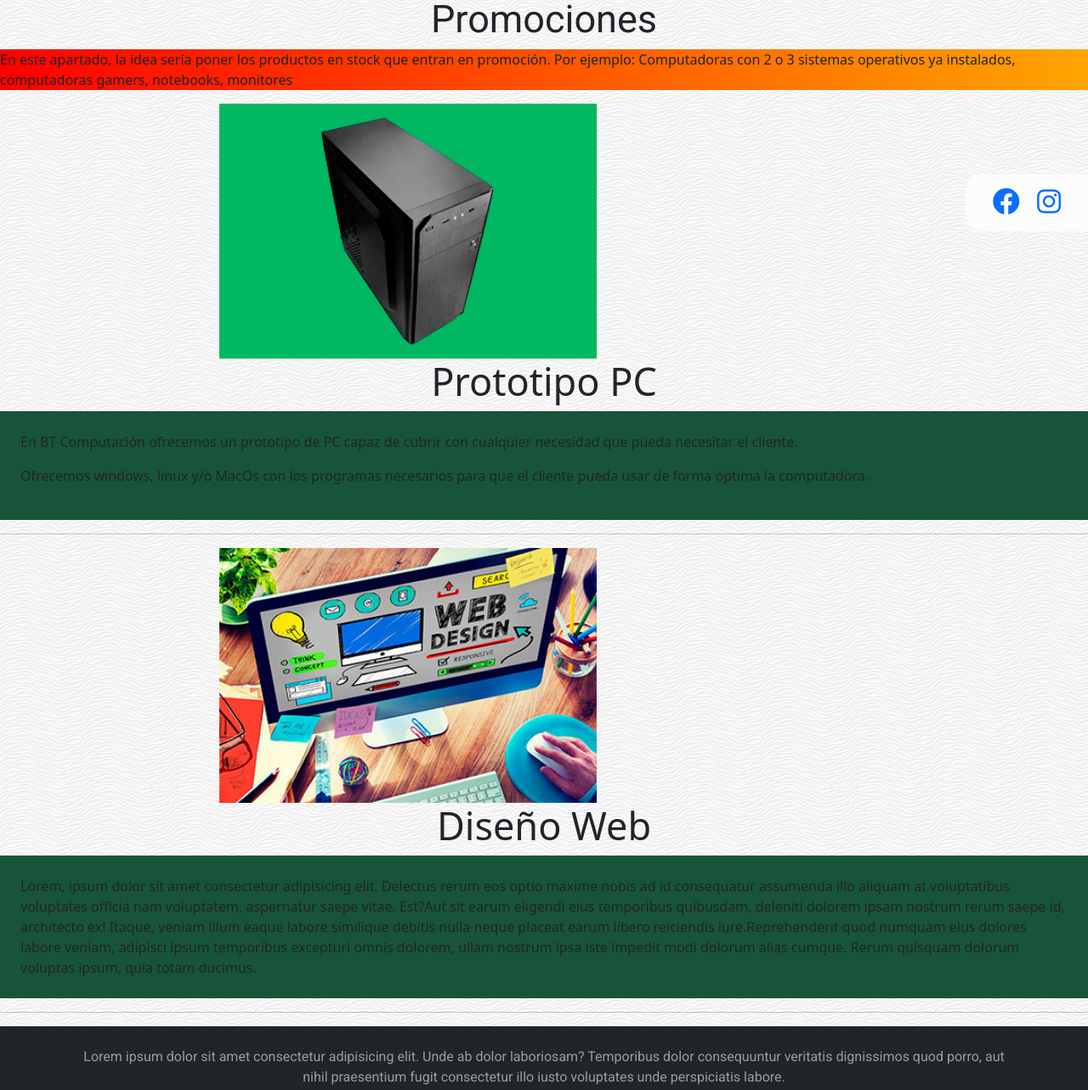
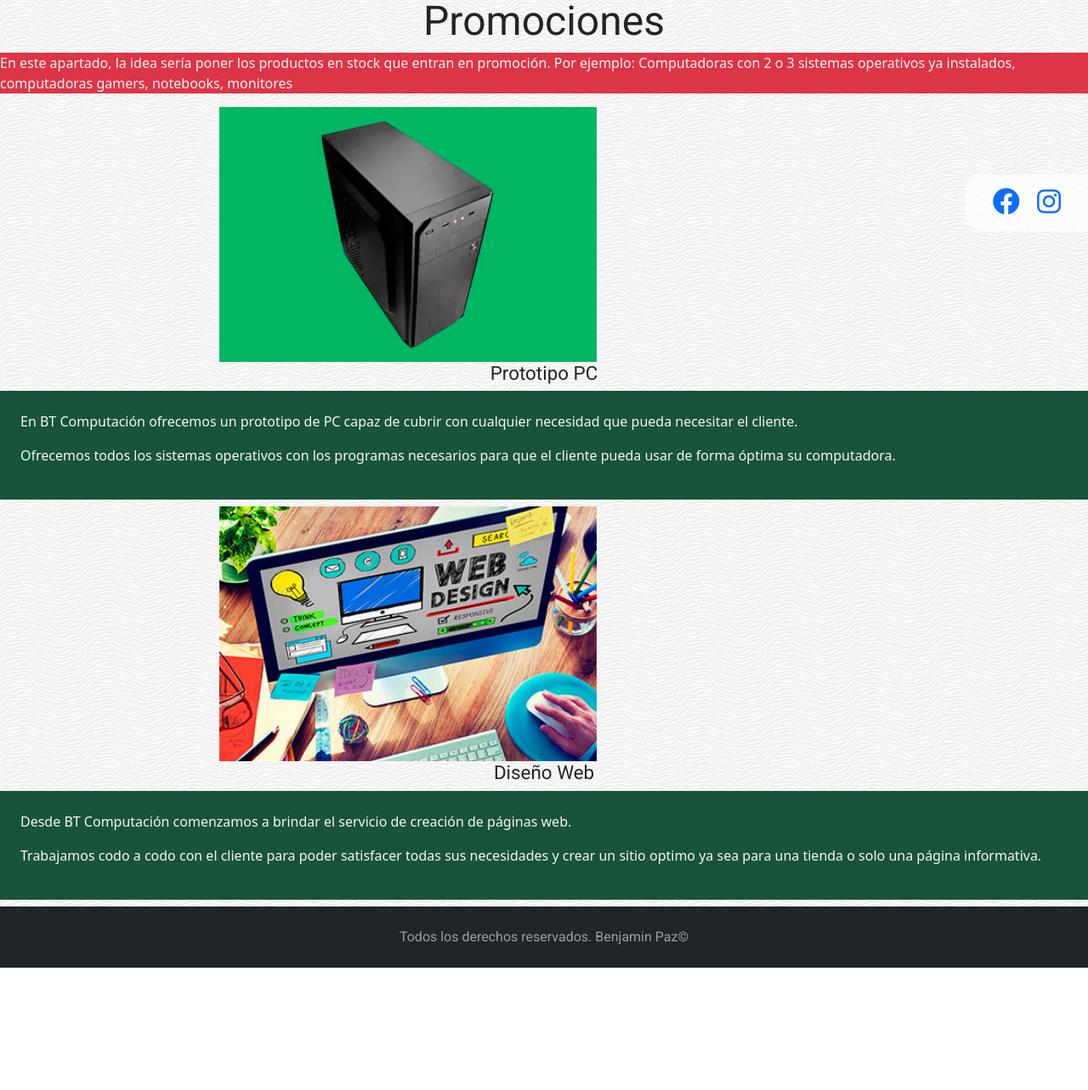
Before and after one commit to benjapaz57/Clase-15, a website: page productos.html in a window 1280 px wide. Shown: the part 408-1691 px from the top of the page at 85% size. After the commit the page ends 1547 px from the top, so only its background shows below. Drawn offline with nearby package versions, Linux system fonts and the light colour scheme.

Commit message:
pre entrega

```diff
--- a/productos.html
+++ b/productos.html
@@ -69,8 +69,8 @@
         </div>
         <h1 class="fontTitulos">Promociones</h1>
 <!-- Ingresar Descuentos -->
-        <section class="linearGradient">
-            <p>En este apartado, la idea sería poner los productos en stock que entran en promoción. Por ejemplo: Computadoras con 2 o 3 sistemas operativos ya instalados, computadoras gamers, notebooks, monitores</p>
+        <section class="bg-danger">
+            <p class="textos">En este apartado, la idea sería poner los productos en stock que entran en promoción. Por ejemplo: Computadoras con 2 o 3 sistemas operativos ya instalados, computadoras gamers, notebooks, monitores</p>
         </section>
     </header>
 </main>
@@ -78,22 +78,22 @@
         <div class="imgCenter">
             <img src="img/gabinete.jpg" alt="prototipopc">
         </div>
-        <h2 class="textUnderline fontTitulos letterSpacing">Prototipo PC</h2>
-        <div  class="gradientText">
-        <p>En BT Computación ofrecemos un prototipo de PC capaz de cubrir con cualquier necesidad que pueda necesitar el cliente.</p>
-        <p>Ofrecemos windows, linux y/o MacOs con los programas necesarios para que el cliente pueda usar de forma óptima la computadora.</p>
-        <p></p>
+        <h3 class="fontTitulos">Prototipo PC</h3>
+        <div  class="gradientText textos mb-2">
+            <p>En BT Computación ofrecemos un prototipo de PC capaz de cubrir con cualquier necesidad que pueda necesitar el cliente.</p>
+            <p>Ofrecemos todos los sistemas operativos con los programas necesarios para que el cliente pueda usar de forma óptima su computadora.</p>
         </div>
-        <hr>
     </section>
     <section>
         <div class="imgCenter">
             <img src="img/diseño.jpg" alt="diseñoweb">
         </div>
-        <h2 class="textUnderline fontTitulos letterSpacing">Diseño Web</h2>
+        <h3 class="fontTitulos">Diseño Web</h3>
 <!-- Ingresar servicios web -->
-        <p class="gradientText"><span>Lorem, ipsum dolor sit amet consectetur adipisicing elit. Delectus rerum eos optio maxime nobis ad id consequatur assumenda illo aliquam at voluptatibus voluptates officia nam voluptatem, aspernatur saepe vitae. Est?</span><span>Aut sit earum eligendi eius temporibus quibusdam, deleniti dolorem ipsam nostrum rerum saepe id, architecto ex! Itaque, veniam illum eaque labore similique debitis nulla neque placeat earum libero reiciendis iure.</span><span>Reprehenderit quod numquam eius dolores labore veniam, adipisci ipsum temporibus excepturi omnis dolorem, ullam nostrum ipsa iste impedit modi dolorum alias cumque. Rerum quisquam dolorum voluptas ipsum, quia totam ducimus.</span></p>
-        <hr>
+        <div  class="gradientText textos mb-2">
+            <p>Desde BT Computación comenzamos a brindar el servicio de creación de páginas web.</p>
+            <p>Trabajamos codo a codo con el cliente para poder satisfacer todas sus necesidades y crear un sitio optimo ya sea para una tienda o solo una página informativa.</p>
+        </div>
     </section>
 
     <div class="botones">
@@ -102,7 +102,7 @@
     </div>
     <footer class="text-center py-4 textoFooter bg-dark">
         <div class="container">
-            <p class="pie__textoFooter">Lorem ipsum dolor sit amet consectetur adipisicing elit. Unde ab dolor laboriosam? Temporibus dolor consequuntur veritatis dignissimos quod porro, aut nihil praesentium fugit consectetur illo iusto voluptates unde perspiciatis labore.</p>
+            <p class="pie__textoFooter">Todos los derechos reservados. Benjamin Paz©</p>
         </div>
     </footer>
     <!-- Optional JavaScript; choose one of the two! -->
--- a/sass/_commons.scss
+++ b/sass/_commons.scss
@@ -32,7 +32,6 @@ $d-block:block;
 
 .fontTitulos{
     text-align: center;
-    font-size: 45px;
 }
 .gradientText{
     background-color: #185439;
@@ -63,6 +62,7 @@ $d-block:block;
         }
     }
 }
+
 @media (min-width: 992px){
     .navbar-expand-lg .navbar-collapse {
         display: flex!important;
```
Also changed, not shown: contacto.html (+1 -1 lines), formasdepago.html (+4 -8 lines), index.html (+1 -1 lines), nosotros.html (+7 -7 lines), css/main.css.
